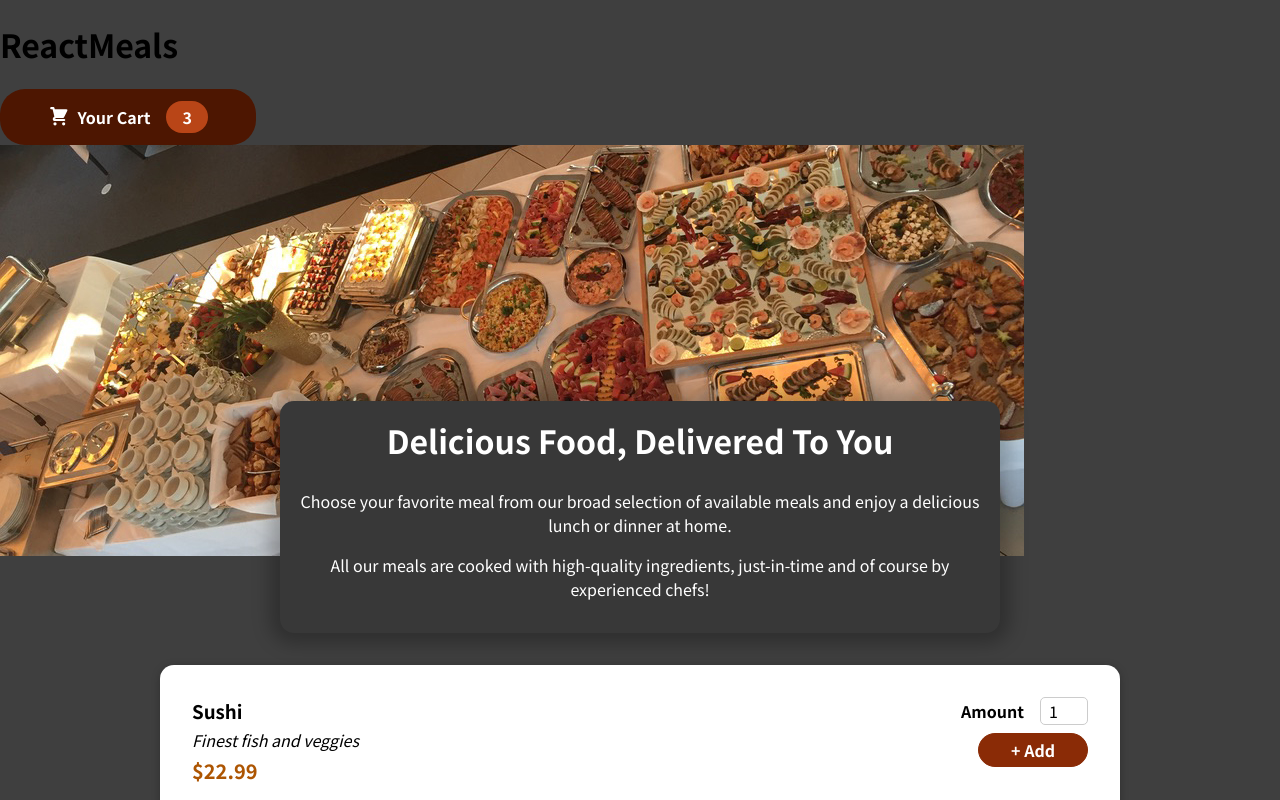
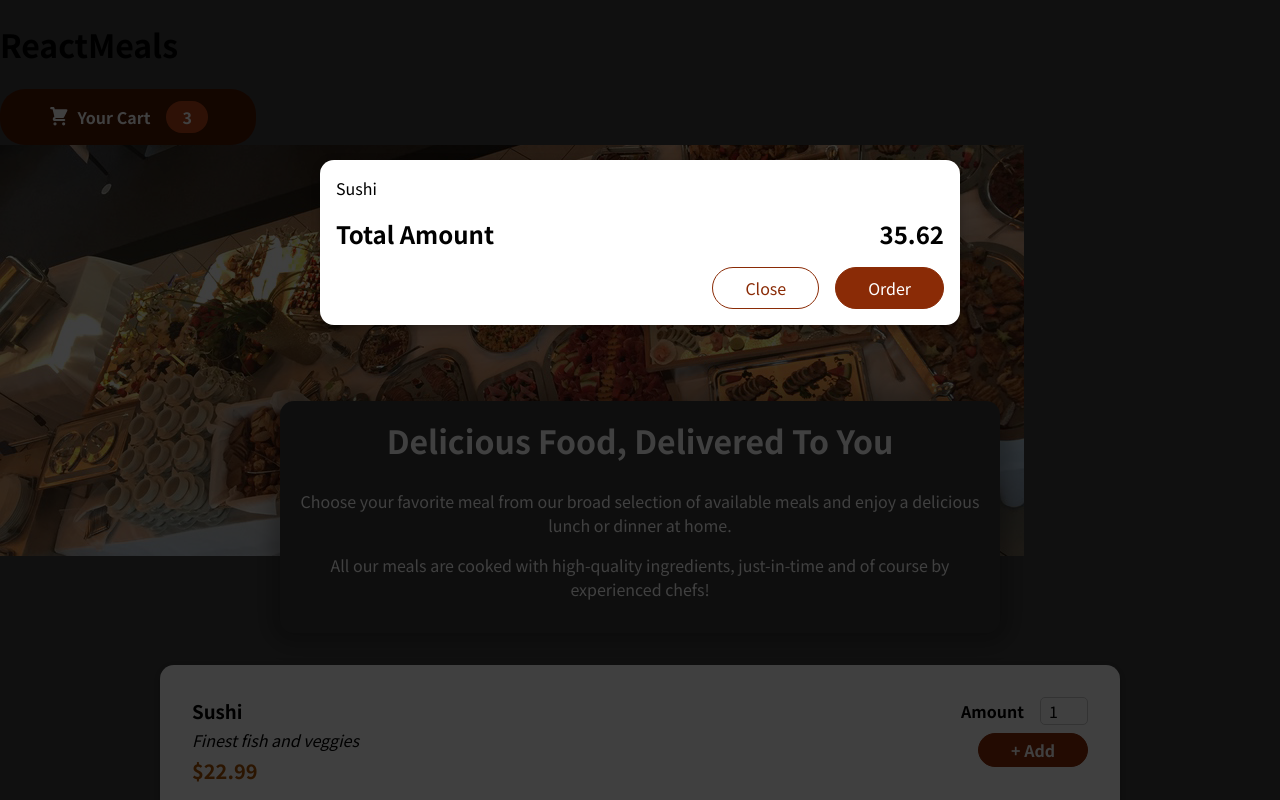
Before and after one commit to bikokwa/react-order-app, a JavaScript app: page / in a window 1280 px wide. Shown: the top 800 px of the page. Built offline with nearby package versions, Linux system fonts and the light colour scheme.

Commit message:
adding a modal via a react portal

```diff
--- a/public/index.html
+++ b/public/index.html
@@ -28,6 +28,7 @@
   </head>
   <body>
     <noscript>You need to enable JavaScript to run this app.</noscript>
+    <div id="overlays"></div>
     <div id="root"></div>
     <!--
       This HTML file is a template.
--- a/src/App.js
+++ b/src/App.js
@@ -1,9 +1,11 @@
+import Cart from "./components/Cart/Cart";
 import Header from "./components/Layout/Header";
 import Meals from "./components/Meals/Meals";
 
 function App() {
   return (
     <>
+      <Cart />
       <Header />
       <main>
         <Meals />
--- a/src/components/Cart/Cart.js
+++ b/src/components/Cart/Cart.js
@@ -1,3 +1,4 @@
+import Modal from "../UI/Modal";
 import classes from "./Cart.module.css";
 
 export default function Cart() {
@@ -10,7 +11,7 @@
   );
 
   return (
-    <div>
+    <Modal>
       {cartItems}
       <div className={classes.total}>
         <span>Total Amount</span>
@@ -20,6 +21,6 @@
         <button className={classes["button--alt"]}>Close</button>
         <button className={classes.button}>Order</button>
       </div>
-    </div>
+    </Modal>
   );
 }
--- /dev/null
+++ b/src/components/UI/Modal.js
@@ -0,0 +1,28 @@
+import ReactDOM from "react-dom";
+import classes from "./Modal.module.css";
+
+export default function Modal(props) {
+  const Backdrop = (props) => {
+    return <div className={classes.backdrop} />;
+  };
+
+  const ModalOverlay = (props) => {
+    return (
+      <div className={classes.modal}>
+        <div className={classes.content}>{props.children}</div>
+      </div>
+    );
+  };
+
+  const portalElement = document.getElementById("overlays");
+
+  return (
+    <>
+      {ReactDOM.createPortal(<Backdrop />, portalElement)}
+      {ReactDOM.createPortal(
+        <ModalOverlay>{props.children}</ModalOverlay>,
+        portalElement
+      )}
+    </>
+  );
+}
--- /dev/null
+++ b/src/components/UI/Modal.module.css
@@ -0,0 +1,40 @@
+.backdrop {
+  position: fixed;
+  top: 0;
+  left: 0;
+  width: 100%;
+  height: 100vh;
+  z-index: 20;
+  background-color: rgba(0, 0, 0, 0.75);
+}
+
+.modal {
+  position: fixed;
+  top: 20vh;
+  left: 5%;
+  width: 90%;
+  background-color: white;
+  padding: 1rem;
+  border-radius: 14px;
+  box-shadow: 0 2px 8px rgba(0, 0, 0, 0.25);
+  z-index: 30;
+  animation: slide-down 300ms ease-out forwards;
+}
+
+@media (min-width: 768px) {
+  .modal {
+    width: 40rem;
+    left: calc(50% - 20rem);
+  }
+}
+
+@keyframes slide-down {
+  from {
+    opacity: 0;
+    transform: translateY(-3rem);
+  }
+  to {
+    opacity: 1;
+    transform: translateY(0);
+  }
+}
```
